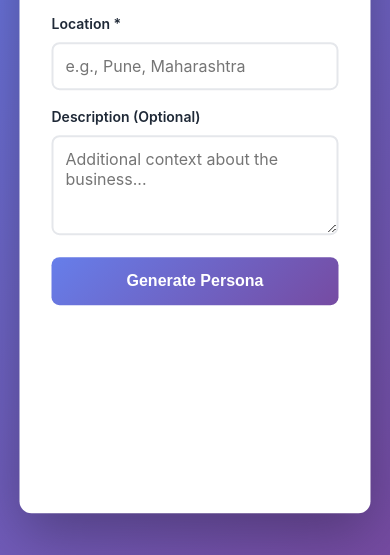
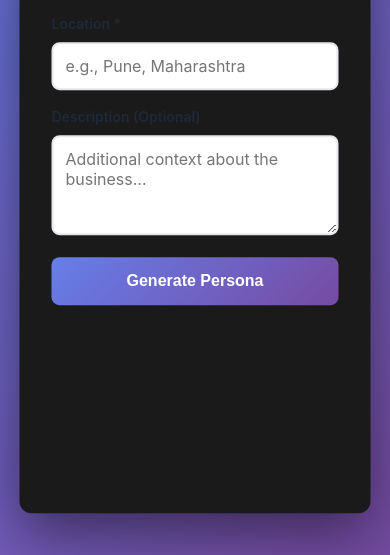
Before and after one commit to dlai-sd/MarketML, a plain HTML site: page frontend/index.html in a window 390 px wide. Shown: the part 289-844 px from the top of the page. Drawn offline with Linux system fonts and the light colour scheme.

Commit message:
style: change container to black background on all pages
- Single change in base.css applies to ALL pages
- Container: #1a1a1a (dark/black) instead of white
- Text: #f5f5f5 (light) for readability
- Applies to mobile, tablet, desktop, ultra-wide automatically

```diff
--- a/frontend/css/base.css
+++ b/frontend/css/base.css
@@ -174,9 +174,10 @@ html, body {
     display: flex;
     flex-direction: column;
     overflow: hidden;
-    background: white;
+    background: #1a1a1a;  /* Dark/black background */
+    color: #f5f5f5;       /* Light text for readability */
     border-radius: var(--radius-lg);
-    box-shadow: 0 20px 60px rgba(0, 0, 0, 0.3);
+    box-shadow: 0 20px 60px rgba(0, 0, 0, 0.5);
 }
 
 /* Scrollable content area for card-based content */
```
